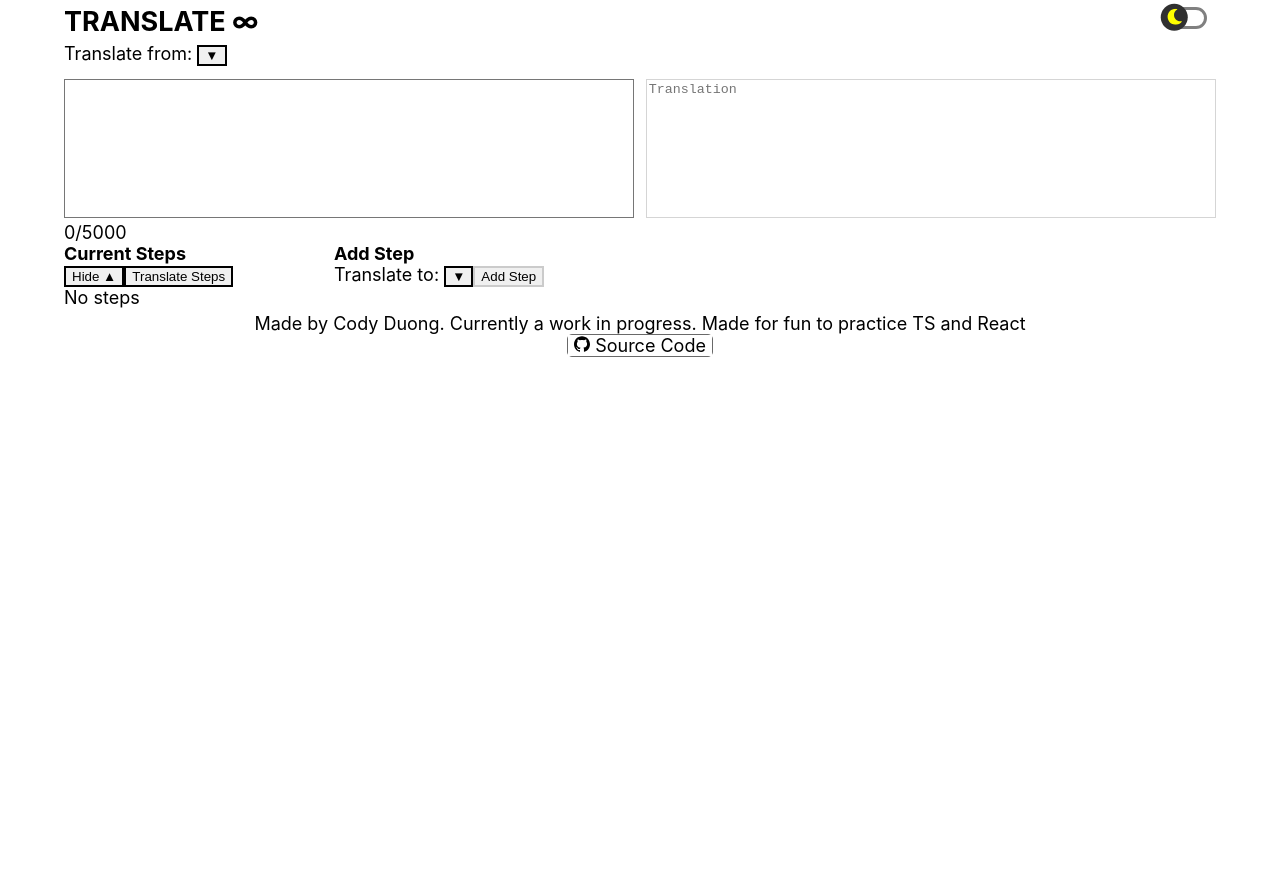
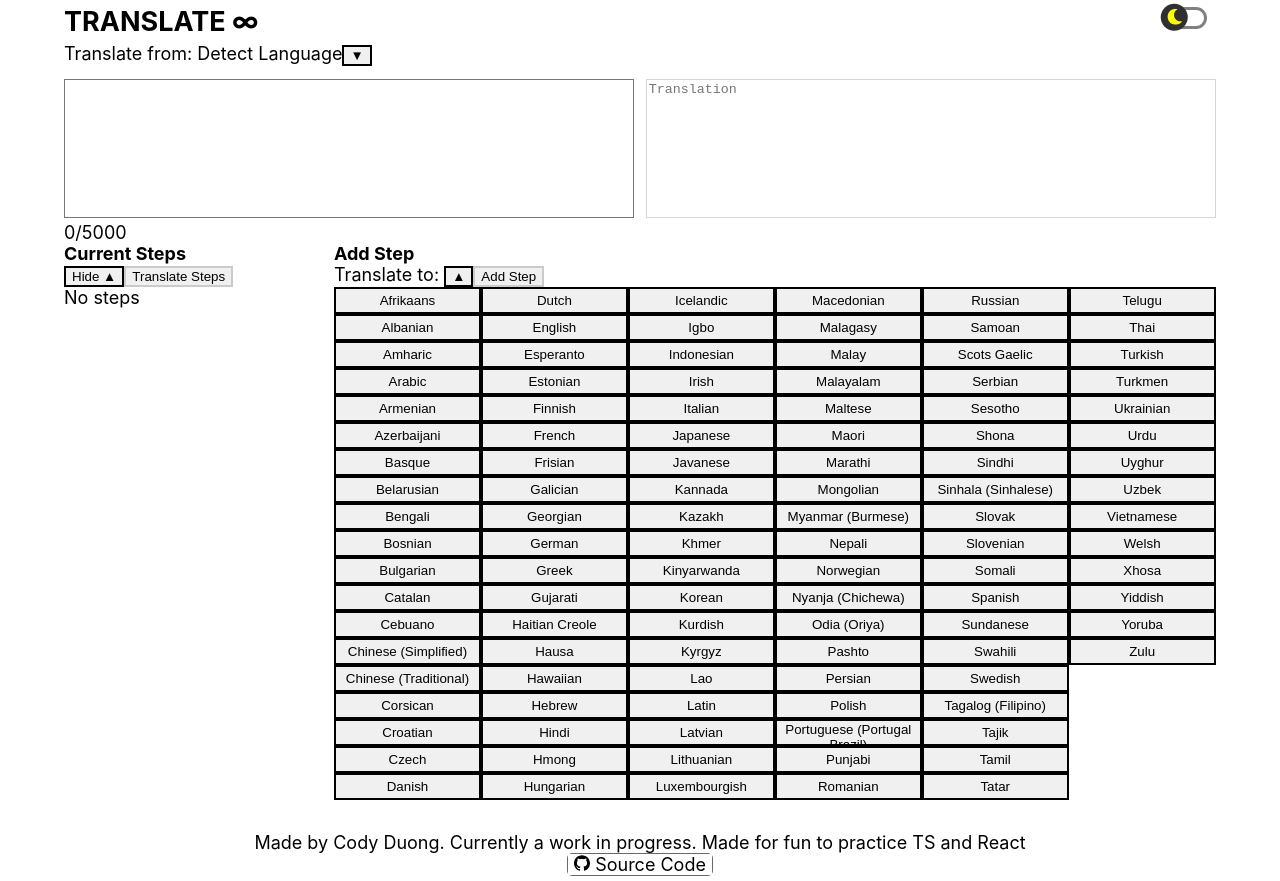
Before and after one commit to codyduong/repeat-google-translate, a React (Create React App) app: page / in a window 1280 px wide. Before the commit the page ends 800 px from the top, so only its background shows below. Built offline with nearby package versions, Linux system fonts and the light colour scheme.

Commit message:
More intuitive UI indicators

```diff
--- a/src/LanguageForm.tsx
+++ b/src/LanguageForm.tsx
@@ -53,8 +53,9 @@ const LanguageField = () => {
               {stepsShown === true ? "Hide ▲" : "Show ▼"}
             </button>
             <button
-              style={{ borderStyle: "solid", backgroundColor: theme.button, color: theme.foreground }}
+              style={{ borderStyle: "solid", backgroundColor: theme.button, color: theme.foreground, cursor: steps.length===0 ? "not-allowed" : "auto"}}
               onClick={() => onSubmitTranslate()}
+              disabled={steps.length===0 ? true : false}
             >
               Translate Steps
           </button>
--- a/src/SetLanguage.tsx
+++ b/src/SetLanguage.tsx
@@ -1,4 +1,4 @@
-import { useState } from "react"
+import { useEffect, useState } from "react"
 import { useSpring, animated } from "react-spring"
 import "./SetLanguage.css"
 import { ThemeContext, themes } from "./Theme"
@@ -7,11 +7,12 @@ const LANGS = require('./languages.json')
 
 const SetLanguage = (props: any) => {
   const steps = props.steps
-  const [lang, setLang] = useState("") //the selected language
-  const [code, setCode] = useState("")
-  const [shown, setShown] = useState(false)
+  const [lang, setLang] = useState<string>(props.input ? "Detect Language" : "") //the selected language
+  const [code, setCode] = useState<string>(props.input ? "auto" : "")
+  const [shown, setShown] = useState<boolean>(props.input ? false : true)
+  const [isInit, setIsInit] = useState<boolean>(props.input ? false : true)
   let _langlist: any[] = []
-  props.input===true && _langlist.push({key: "Detect Language ", value: "auto"})
+  props.input===true && _langlist.push({key: "Detect Language", value: "auto"})
 
   for (const [key, value] of Object.entries(LANGS)) {
     _langlist.push({key, value})
@@ -37,6 +38,9 @@ const SetLanguage = (props: any) => {
         steps[steps.length - 1]?.language === key
       ) : false
     ) : true
+    let __ = shown ? (
+      lang === key
+    ) : false
 
     return (
       <ThemeContext.Consumer>
@@ -44,7 +48,12 @@ const SetLanguage = (props: any) => {
           <button
             key={key}
             className="SetLangaugeButton"
-            style={{ zIndex: props.input ? 2 : 1, backgroundColor: theme.button, color: theme.foreground, cursor: _ ? "not-allowed" : "pointer"}}
+            style={{
+              zIndex: props.input ? 2 : 1,
+              backgroundColor: theme.button,
+              color: !__ ? theme.foreground : theme.selectedText,
+              cursor: _ ? "not-allowed" : "pointer"
+            }}
             onClick={() => _onClickFunc()}
             disabled={_}
           >
@@ -55,15 +64,19 @@ const SetLanguage = (props: any) => {
     )
   })
 
+  useEffect(() => {
+    setIsInit(true)
+  }, []);
+
   const animate = useSpring({
-    opacity: 1,
+    opacity: isInit ? 1 : 0,
     reset: false,
     delay: 0,
     reverse: !shown,
     overflow: 'hidden',
-    height: "30em",
+    height: isInit ? '30em' : '0em',
     maxHeight: '100%',
-    from: { height: '0em'},
+    from: { height: !isInit ? '30em' : '0em'},
   })
 
   return (
@@ -80,7 +93,7 @@ const SetLanguage = (props: any) => {
             }}
           />
           {props.input === false ? <input
-            style={{ borderStyle: "solid", outline: "none", zIndex: 1, backgroundColor: theme.button, color: theme.foreground }}
+            style={{ borderStyle: "solid", outline: "none", zIndex: 1, backgroundColor: theme.button, color: theme.foreground, cursor: lang==="" ? "not-allowed" : "auto" }}
             type="button"
             value="Add Step"
             disabled={lang === ""}
--- a/src/Theme.css
+++ b/src/Theme.css
@@ -4,6 +4,7 @@
   --textarea: hsl(240, 20%, 100%);
 
   --selected:  hsl(0, 0%, 81%);
+  --selectedText: hsl(200, 50%, 50%);
 }
 
 .dark {
@@ -12,4 +13,5 @@
   --textarea: hsl(216, 21%, 11%);
   --button: hsl(215, 15%, 15%);
   --selected:  hsl(215, 15%, 25%);
+  --selectedText: hsl(200, 75%, 75%);
 }
--- a/src/Theme.ts
+++ b/src/Theme.ts
@@ -7,6 +7,7 @@ export const themes = {
     textarea: 'hsl(240, 20%, 100%)',
     button: 'hsl(0, 0%, 94%)',
     selected: 'hsl(0, 0%, 81%)',
+    selectedText : 'hsl(200, 50%, 50%)',
   },
   dark: {
     foreground: 'hsl(0, 0%, 75%)',
@@ -14,6 +15,7 @@ export const themes = {
     textarea: 'hsl(216, 21%, 11%)',
     button: 'hsl(215, 15%, 15%)',
     selected: 'hsl(215, 15%, 25%)',
+    selectedText : 'hsl(200, 75%, 75%)',
   }
 }
 
```
